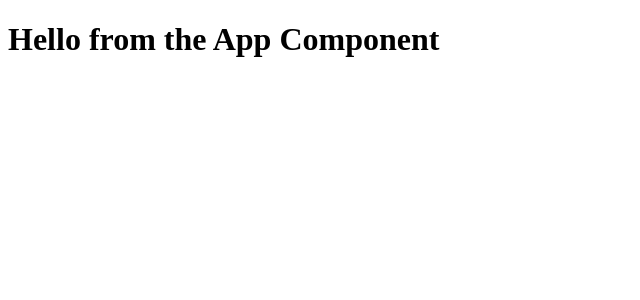
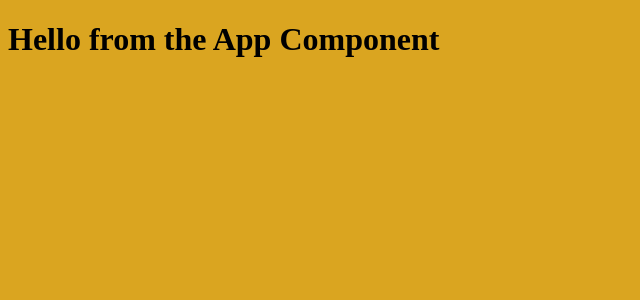
Before and after one commit to bruhu/feedback-app, a React (Create React App) app: page / in a window 1280 px wide. Shown: the top 300 px of the page, without its empty margins (0-640 px from the left). Built offline with nearby package versions, Linux system fonts and the light colour scheme.

Commit message:
created and imported global css file

```diff
--- /dev/null
+++ b/src/index.css
@@ -0,0 +1,3 @@
+body {
+    background-color: goldenrod;
+}
--- a/src/index.js
+++ b/src/index.js
@@ -1,5 +1,6 @@
 import React from 'react'
 import ReactDOM from 'react-dom'
+import './index.css'
 import App from './App'
 
 ReactDOM.render(
```
